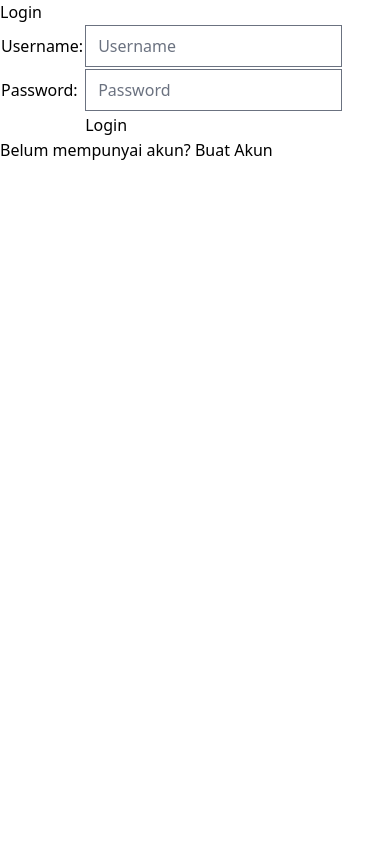
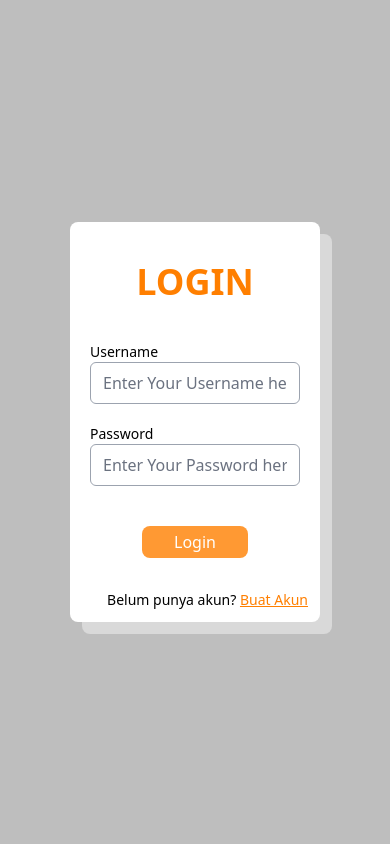
Before and after one commit to al-ayubi2020/pbp-assignment-2-bee, a Django app: page /todolist/login/ in a window 390 px wide. Run offline with Django 4.2, Linux system fonts and the light colour scheme; some libraries are stand-ins or nearby versions.

Commit message:
login form

```diff
--- a/example_app/templates/index.html
+++ b/example_app/templates/index.html
@@ -7,6 +7,6 @@
 {% endblock meta %}
 <!-- prettier-ignore -->
 {% block content %}
-<h1 class="text-5xl">Hello, world!</h1>
+<h1 class="text-5xl text-orange-400">Hello, world!</h1>
 <h3>This is example app for Django template</h3>
 {% endblock content %}
--- a/theme/static/css/dist/styles.css
+++ b/theme/static/css/dist/styles.css
@@ -791,9 +791,78 @@ select {
   position: sticky;
 }
 
+.top-0 {
+  top: 0px;
+}
+
+.left-0 {
+  left: 0px;
+}
+
+.left-4 {
+  left: 1rem;
+}
+
+.left-2 {
+  left: 0.5rem;
+}
+
+.left-1 {
+  left: 0.25rem;
+}
+
+.right-0 {
+  right: 0px;
+}
+
+.bottom-0 {
+  bottom: 0px;
+}
+
+.right-3 {
+  right: 0.75rem;
+}
+
+.bottom-3 {
+  bottom: 0.75rem;
+}
+
+.-z-10 {
+  z-index: -10;
+}
+
+.z-10 {
+  z-index: 10;
+}
+
 .mx-auto {
   margin-left: auto;
   margin-right: auto;
+}
+
+.my-10 {
+  margin-top: 2.5rem;
+  margin-bottom: 2.5rem;
+}
+
+.mt-5 {
+  margin-top: 1.25rem;
+}
+
+.mt-4 {
+  margin-top: 1rem;
+}
+
+.mt-3 {
+  margin-top: 0.75rem;
+}
+
+.mt-10 {
+  margin-top: 2.5rem;
+}
+
+.mt-2 {
+  margin-top: 0.5rem;
 }
 
 .block {
@@ -824,29 +893,206 @@ select {
   height: 100vh;
 }
 
+.h-\[868px\] {
+  height: 868px;
+}
+
+.h-\[400px\] {
+  height: 400px;
+}
+
+.h-full {
+  height: 100%;
+}
+
+.min-h-screen {
+  min-height: 100vh;
+}
+
+.w-full {
+  width: 100%;
+}
+
+.w-\[848px\] {
+  width: 848px;
+}
+
+.w-\[400px\] {
+  width: 400px;
+}
+
+.w-\[300px\] {
+  width: 300px;
+}
+
+.w-\[250px\] {
+  width: 250px;
+}
+
 .border-collapse {
   border-collapse: collapse;
+}
+
+.translate-x-3 {
+  --tw-translate-x: 0.75rem;
+  transform: translate(var(--tw-translate-x), var(--tw-translate-y)) rotate(var(--tw-rotate)) skewX(var(--tw-skew-x)) skewY(var(--tw-skew-y)) scaleX(var(--tw-scale-x)) scaleY(var(--tw-scale-y));
+}
+
+.-translate-y-3 {
+  --tw-translate-y: -0.75rem;
+  transform: translate(var(--tw-translate-x), var(--tw-translate-y)) rotate(var(--tw-rotate)) skewX(var(--tw-skew-x)) skewY(var(--tw-skew-y)) scaleX(var(--tw-scale-x)) scaleY(var(--tw-scale-y));
+}
+
+.translate-y-3 {
+  --tw-translate-y: 0.75rem;
+  transform: translate(var(--tw-translate-x), var(--tw-translate-y)) rotate(var(--tw-rotate)) skewX(var(--tw-skew-x)) skewY(var(--tw-skew-y)) scaleX(var(--tw-scale-x)) scaleY(var(--tw-scale-y));
 }
 
 .transform {
   transform: translate(var(--tw-translate-x), var(--tw-translate-y)) rotate(var(--tw-rotate)) skewX(var(--tw-skew-x)) skewY(var(--tw-skew-y)) scaleX(var(--tw-scale-x)) scaleY(var(--tw-scale-y));
 }
 
+.cursor-pointer {
+  cursor: pointer;
+}
+
+.flex-col {
+  flex-direction: column;
+}
+
+.items-end {
+  align-items: flex-end;
+}
+
 .items-center {
   align-items: center;
+}
+
+.justify-end {
+  justify-content: flex-end;
 }
 
 .justify-center {
   justify-content: center;
 }
 
+.space-y-5 > :not([hidden]) ~ :not([hidden]) {
+  --tw-space-y-reverse: 0;
+  margin-top: calc(1.25rem * calc(1 - var(--tw-space-y-reverse)));
+  margin-bottom: calc(1.25rem * var(--tw-space-y-reverse));
+}
+
+.rounded-lg {
+  border-radius: 0.5rem;
+}
+
+.rounded-md {
+  border-radius: 0.375rem;
+}
+
+.rounded-sm {
+  border-radius: 0.125rem;
+}
+
+.rounded-xl {
+  border-radius: 0.75rem;
+}
+
 .border {
   border-width: 1px;
+}
+
+.border-red-200 {
+  --tw-border-opacity: 1;
+  border-color: rgb(254 202 202 / var(--tw-border-opacity));
+}
+
+.border-\[\#6C6A6A\] {
+  --tw-border-opacity: 1;
+  border-color: rgb(108 106 106 / var(--tw-border-opacity));
+}
+
+.border-gray-400 {
+  --tw-border-opacity: 1;
+  border-color: rgb(156 163 175 / var(--tw-border-opacity));
 }
 
 .bg-gray-50 {
   --tw-bg-opacity: 1;
   background-color: rgb(249 250 251 / var(--tw-bg-opacity));
+}
+
+.bg-\[\#BEBEBE\] {
+  --tw-bg-opacity: 1;
+  background-color: rgb(190 190 190 / var(--tw-bg-opacity));
+}
+
+.bg-white {
+  --tw-bg-opacity: 1;
+  background-color: rgb(255 255 255 / var(--tw-bg-opacity));
+}
+
+.bg-\[\#D9D9D9\] {
+  --tw-bg-opacity: 1;
+  background-color: rgb(217 217 217 / var(--tw-bg-opacity));
+}
+
+.bg-\[\#FF7F00\] {
+  --tw-bg-opacity: 1;
+  background-color: rgb(255 127 0 / var(--tw-bg-opacity));
+}
+
+.bg-\[\#FF9933\] {
+  --tw-bg-opacity: 1;
+  background-color: rgb(255 153 51 / var(--tw-bg-opacity));
+}
+
+.p-5 {
+  padding: 1.25rem;
+}
+
+.p-10 {
+  padding: 2.5rem;
+}
+
+.px-10 {
+  padding-left: 2.5rem;
+  padding-right: 2.5rem;
+}
+
+.px-16 {
+  padding-left: 4rem;
+  padding-right: 4rem;
+}
+
+.py-10 {
+  padding-top: 2.5rem;
+  padding-bottom: 2.5rem;
+}
+
+.py-3 {
+  padding-top: 0.75rem;
+  padding-bottom: 0.75rem;
+}
+
+.px-5 {
+  padding-left: 1.25rem;
+  padding-right: 1.25rem;
+}
+
+.py-2 {
+  padding-top: 0.5rem;
+  padding-bottom: 0.5rem;
+}
+
+.py-1 {
+  padding-top: 0.25rem;
+  padding-bottom: 0.25rem;
+}
+
+.px-8 {
+  padding-left: 2rem;
+  padding-right: 2rem;
 }
 
 .font-serif {
@@ -858,12 +1104,61 @@ select {
   line-height: 1;
 }
 
+.text-xl {
+  font-size: 1.25rem;
+  line-height: 1.75rem;
+}
+
+.text-3xl {
+  font-size: 1.875rem;
+  line-height: 2.25rem;
+}
+
+.text-4xl {
+  font-size: 2.25rem;
+  line-height: 2.5rem;
+}
+
+.text-sm {
+  font-size: 0.875rem;
+  line-height: 1.25rem;
+}
+
+.text-xs {
+  font-size: 0.75rem;
+  line-height: 1rem;
+}
+
+.font-bold {
+  font-weight: 700;
+}
+
 .leading-normal {
   line-height: 1.5;
 }
 
 .tracking-normal {
   letter-spacing: 0em;
+}
+
+.text-orange-400 {
+  --tw-text-opacity: 1;
+  color: rgb(251 146 60 / var(--tw-text-opacity));
+}
+
+.text-\[\#FF7F00\] {
+  --tw-text-opacity: 1;
+  color: rgb(255 127 0 / var(--tw-text-opacity));
+}
+
+.text-white {
+  --tw-text-opacity: 1;
+  color: rgb(255 255 255 / var(--tw-text-opacity));
+}
+
+.underline {
+  -webkit-text-decoration-line: underline;
+          text-decoration-line: underline;
 }
 
 .filter {
@@ -873,3 +1168,14 @@ select {
 .ease-in-out {
   transition-timing-function: cubic-bezier(0.4, 0, 0.2, 1);
 }
+
+@media (min-width: 640px) {
+  .sm\:w-\[400px\] {
+    width: 400px;
+  }
+
+  .sm\:px-16 {
+    padding-left: 4rem;
+    padding-right: 4rem;
+  }
+}
--- a/todolist/templates/login.html
+++ b/todolist/templates/login.html
@@ -6,11 +6,45 @@
 
 {% block content %}
 
-<div class = "login">
+<div class = "w-full min-h-screen bg-[#BEBEBE] flex items-center justify-center">
 
-    <h1>Login</h1>
+    <div class="w-[250px] h-[400px] sm:w-[400px] relative">
+        <div class="w-full h-full bg-white absolute top-0 z-10 rounded-lg">
+            <div class="w-full h-full sm:px-16 px-5 flex flex-col items-center relative">
+                <form method="POST" action="" class="w-full flex flex-col items-center">
+                {% csrf_token %}
+                <p class="font-bold text-4xl text-[#FF7F00] my-10">LOGIN</p>
+                <div class="space-y-5 w-full ">
+                    <div class="w-full">
+                        <p class="text-sm">Username</p>
+                        <input type="text"  name="username" class="form-control rounded-md border border-gray-400 w-full" placeholder="Enter Your Username here">
+                    </div>
+                    <div>
+                        <p class="text-sm">Password</p>
+                        <input type="password" name="password" class="form-control rounded-md border border-gray-400 w-full" placeholder="Enter Your Password here">
+                    </div>
+                </div>
+                <input class="mt-10 py-1 px-8 rounded-lg cursor-pointer bg-[#FF9933] text-white" type="submit" value="Login">
+                {% if messages %}
+                    <ul>
+                    {% for message in messages %}
+                        <li class="text-xs mt-2">{{ message }}</li>
+                    {% endfor %}
+                </ul>
+                {% endif %}
+                </form>
+                <div class="absolute right-3 bottom-3">
+                    <p class="text-sm">Belum punya akun? <a href="{% url 'todolist:register' %}" class="text-[#FF7F00] underline">Buat Akun</a></p>
+                </div>
+            </div>
 
-    <form method="POST" action="">
+        </div>
+        <div class="w-full h-full bg-[#D9D9D9] translate-x-3 translate-y-3 rounded-lg">
+
+        </div>
+    </div>
+
+    <!-- <form method="POST" action="">
         {% csrf_token %}
         <table>
             <tr>
@@ -28,17 +62,17 @@
                 <td><input class="btn login_btn" type="submit" value="Login"></td>
             </tr>
         </table>
-    </form>
+    </form> -->
 
-    {% if messages %}
+    <!-- {% if messages %}
         <ul>
             {% for message in messages %}
                 <li>{{ message }}</li>
             {% endfor %}
         </ul>
-    {% endif %}
+    {% endif %}      -->
 
-    Belum mempunyai akun? <a href="{% url 'todolist:register' %}">Buat Akun</a>
+    <!-- Belum mempunyai akun? <a href="{% url 'todolist:register' %}">Buat Akun</a> -->
 
 </div>
 
```
